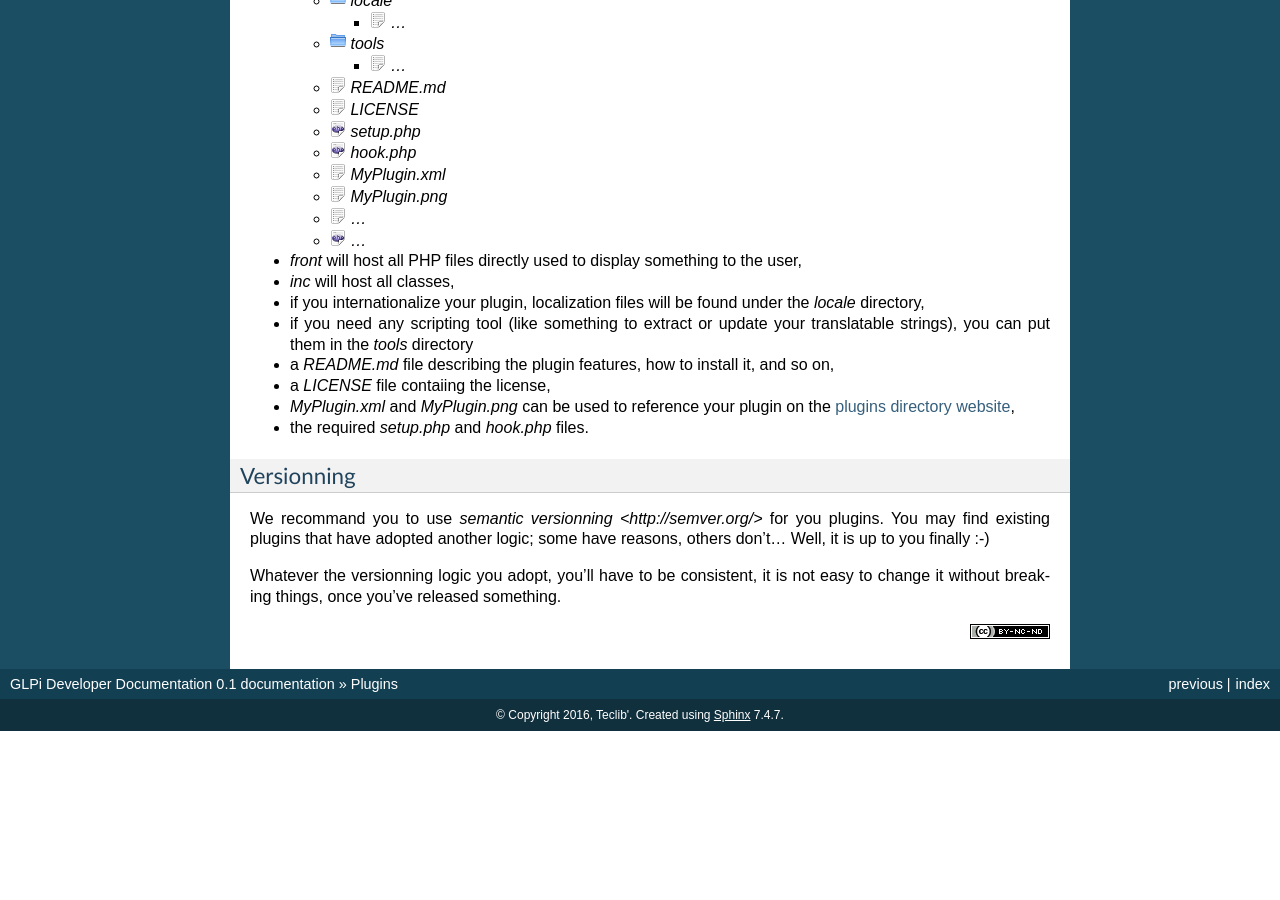
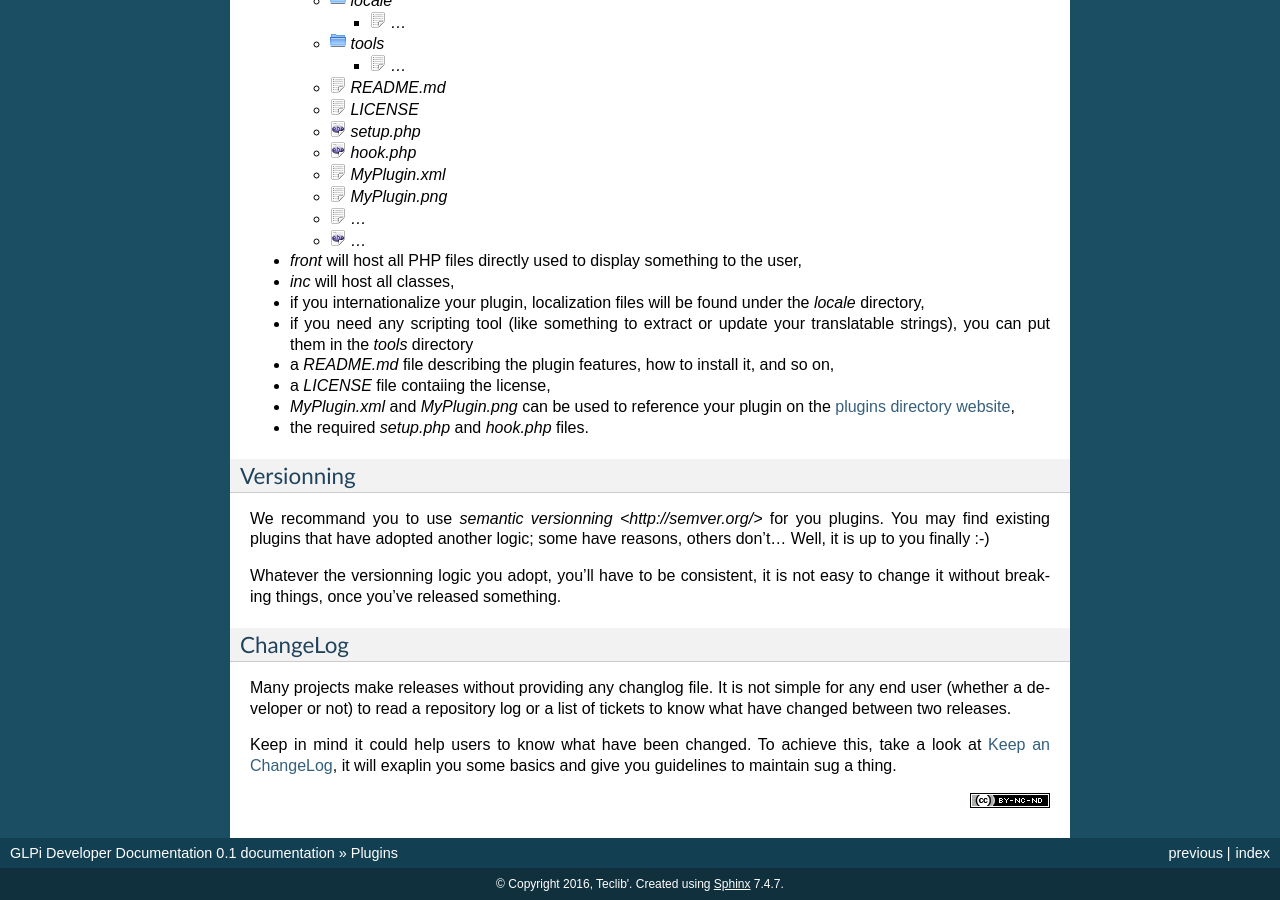
Before and after one commit to glpi-project/docdev, a Sphinx documentation site: the page built from source/plugins.rst, in a window 1280 px wide and 900 px high, scrolled down 2491 px. Built offline with Sphinx 7.4.7, drawn with Linux system fonts in a browser that asks for light colours; before the commit the page ends 3222 px from its top, so only the background shows below that.

Commit message:
Add changelog

```diff
--- a/source/plugins.rst
+++ b/source/plugins.rst
@@ -129,7 +129,7 @@ For instance, a plugin need both an install and an uninstall hook calls. Here is
 Coding standards
 ^^^^^^^^^^^^^^^^
 
-You must respect GLPi's :doc:`global coding standards <../codingstandards>`
+You must respect GLPi's :doc:`global coding standards <../codingstandards>`.
 
 
 Guidelines
@@ -185,4 +185,11 @@ We recommand you to use `semantic versionning <http://semver.org/>` for you plug
 
 Whatever the versionning logic you adopt, you'll have to be consistent, it is not easy to change it without breaking things, once you've released something.
 
+ChangeLog
+^^^^^^^^^
+
+Many projects make releases without providing any changlog file. It is not simple for any end user (whether a developer or not) to read a repository log or a list of tickets to know what have changed between two releases.
+
+Keep in mind it could help users to know what have been changed. To achieve this, take a look at `Keep an ChangeLog <http://keepachangelog.com/>`_, it will exaplin you some basics and give you guidelines to maintain sug a thing.
+
 .. _plugins_dir_website: http://plugins.glpi-project.org/
```
